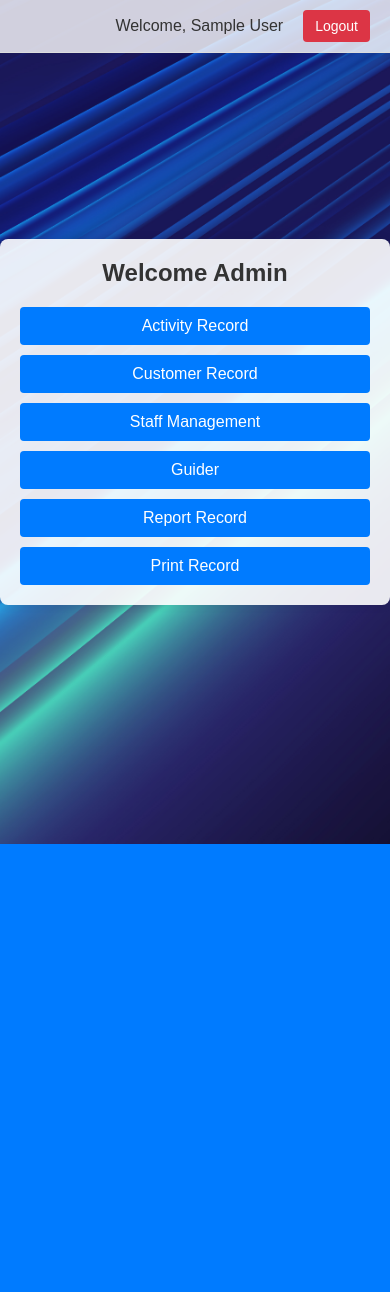
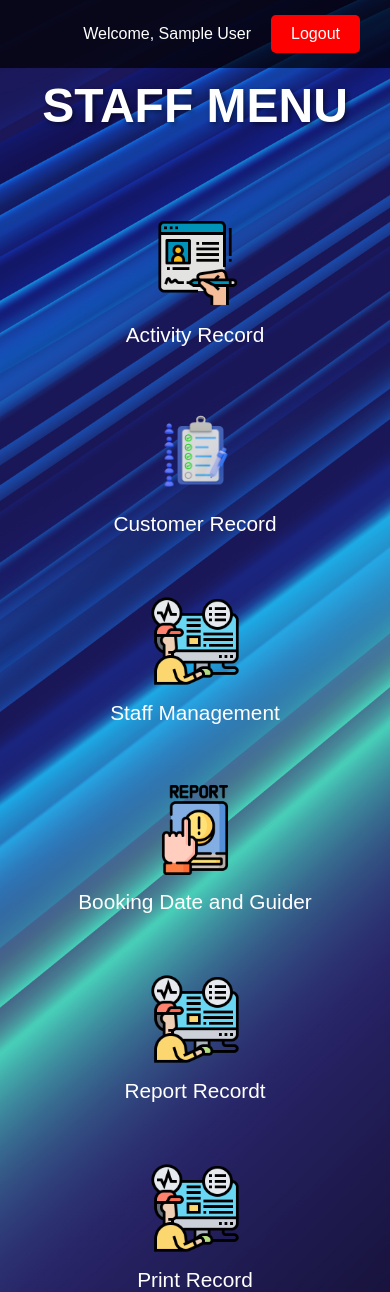
Before and after one commit to syamilo/tracking_web, a PHP site: page /admin.php in a window 390 px wide. Before the commit the page ends 844 px from the top, so only its background shows below. Run offline with PHP 8.4, Linux system fonts and the light colour scheme; the visitor is signed in with stand-in values (Sample User, id 1).

Commit message:
admin interface

```diff
--- a/admin.css
+++ b/admin.css
@@ -1,38 +1,31 @@
-/* Basic Reset */
-body, h1, nav, p {
+/* General reset */
+* {
     margin: 0;
     padding: 0;
     box-sizing: border-box;
+    font-family: Arial, sans-serif;
 }
 
-/* Body Styling */
+/* Background with full-screen cover */
 body {
-    font-family: Arial, sans-serif;
-    background: url('blue_background.jpg') no-repeat center center fixed; /* Background Image */
-    background-size: cover; /* Ensures the image covers the entire screen */
-    margin: 0;
-    padding: 0;
+    background-image: url('blue_background.jpg');
+    background-size: cover;
+    background-position: center;
     display: flex;
-    justify-content: center;
-    align-items: center;
+    flex-direction: column;
     min-height: 100vh;
 }
 
-/* Header Styling */
+/* Header styles */
 header {
-    position: absolute;
-    top: 0;
-    right: 0;
-    padding: 10px 20px;
-    background-color: rgba(255, 255, 255, 0.8); /* Semi-transparent background for readability */
-    border-bottom: 1px solid #ddd;
-    width: 100%;
     display: flex;
     justify-content: flex-end;
     align-items: center;
+    padding: 15px 30px;
+    background-color: rgba(0, 0, 0, 0.7);
+    color: white;
 }
 
-/* User Info Styling */
 .user-info {
     display: flex;
     align-items: center;
@@ -42,58 +35,95 @@ header {
 .user-info p {
     margin: 0;
     font-size: 16px;
-    color: #333;
+    color: white;
 }
 
 .logout-button {
-    padding: 8px 12px;
-    background: #dc3545; /* Red background */
-    color: #fff;
+    background-color: red;
+    color: white;
+    padding: 10px 20px;
     text-decoration: none;
-    border-radius: 4px;
-    font-size: 14px;
-    border: none;
+    border-radius: 5px;
+    transition: background-color 0.3s ease;
 }
 
 .logout-button:hover {
-    background: #c82333; /* Darker red on hover */
+    background-color: darkred;
 }
 
-/* Container Styling */
+/* Main container for the dashboard */
 .dashboard-container {
-    background: rgba(255, 255, 255, 0.9); /* Semi-transparent white for better contrast */
-    border-radius: 8px;
-    box-shadow: 0 0 10px rgba(0, 0, 0, 0.1);
-    padding: 20px;
-    width: 90%;
-    max-width: 800px;
+    flex: 1;
+    display: flex;
+    flex-direction: column;
+    align-items: center;
+    justify-content: center;
     text-align: center;
+    color: white;
 }
 
-/* Title Styling */
+/* Title with outline */
 .dashboard-container h1 {
-    margin-bottom: 20px;
-    font-size: 24px;
-    color: #333;
+    font-size: 3.0rem;
+    margin-bottom: 50px;
+    text-transform: uppercase;
+    text-shadow: 2px 2px 5px rgba(0, 0, 0, 0.5);
+    padding: 10px 20px;
+    border-radius: 10px;
+    transition: outline 0.3s ease;
+    min-height: 100px;
 }
 
-/* Navigation Styling */
-nav {
+/* Dashboard links with icons */
+.dashboard-links {
+    display: flex;
+    justify-content: center;
+    gap: 60px;
+}
+
+.dashboard-item {
     display: flex;
     flex-direction: column;
-    gap: 10px;
+    align-items: center;
+    text-decoration: none;
+    color: white;
+    transition: transform 0.3s ease, background-color 0.3s ease;
 }
 
-nav a {
-    display: block;
-    padding: 10px;
-    background: #007bff; /* Blue background */
-    color: #fff;
-    text-decoration: none;
-    border-radius: 4px;
-    font-size: 16px;
+.dashboard-item img {
+    width: 190px;
+    height: 190px;
+    margin-bottom: 15px;
 }
 
-nav a:hover {
-    background: #0056b3; /* Darker blue on hover */
+.dashboard-item p {
+    font-size: 1.3rem;
 }
+
+.dashboard-item:hover {
+    transform: scale(1.1);
+    background-color: rgba(255, 255, 255, 0.3);
+    border-radius: 10px;
+    padding: 15px;
+}
+
+/* Smooth animation */
+* {
+    transition: all 0.3s ease;
+}
+
+/* Responsive design for smaller screens */
+@media (max-width: 768px) {
+    .dashboard-links {
+        flex-direction: column;
+    }
+
+    .dashboard-item img {
+        width: 90px;
+        height: 90px;
+    }
+
+    .dashboard-container h1 {
+        font-size: 3rem;
+    }
+}
--- a/admin.php
+++ b/admin.php
@@ -14,6 +14,7 @@ if ($_SESSION['role'] != 'admin') {
     <link rel="stylesheet" href="admin.css">
 </head>
 <body>
+    <!-- Header with user info and logout button -->
     <header>
         <div class="user-info">
             <p>Welcome, <?= $_SESSION['username'] ?></p>
@@ -21,16 +22,35 @@ if ($_SESSION['role'] != 'admin') {
         </div>
     </header>
 
+    <!-- Main container for the dashboard with icons -->
     <div class="dashboard-container">
-        <h1>Welcome Admin</h1>
-        <nav>
-                <a href="activity_record.php">Activity Record</a>
-                <a href="customer_record.php">Customer Record</a>
-                <a href="staff_management.php">Staff Management</a>
-                <a href="guider.php">Guider</a>
-                <a href="report_record.php">Report Record</a>
-                <a href="print_record.php">Print Record</a>
-        </nav>
+        <h1>Staff Menu</h1>
+        <div class="dashboard-links">
+            <a href="activity_record.php" class="dashboard-item">
+                <img src="register_icon.png" alt="Activity Record Icon">
+                <p>Activity Record</p>
+            </a>
+            <a href="customer_record.php" class="dashboard-item">
+                <img src="icon_attendances.png" alt="Customer Record Icon">
+                <p>Customer Record</p>
+            </a>
+            <a href="staff_management.php" class="dashboard-item">
+                <img src="icon_monitor.png" alt="Staff Management Icon">
+                <p>Staff Management</p>
+            </a>
+            <a href="guider.php" class="dashboard-item">
+                <img src="report_icon.png" alt="Booking Date and Guider Icon">
+                <p>Booking Date and Guider</p>
+            </a>
+            <a href="report_record.php" class="dashboard-item">
+                <img src="icon_monitor.png" alt="report Record Icon">
+                <p>Report Recordt</p>
+            </a>
+            <a href="print_record.php" class="dashboard-item">
+                <img src="icon_monitor.png" alt="Print Record Icon">
+                <p>Print Record</p>
+            </a>
+        </div>
     </div>
 </body>
 </html>
```
